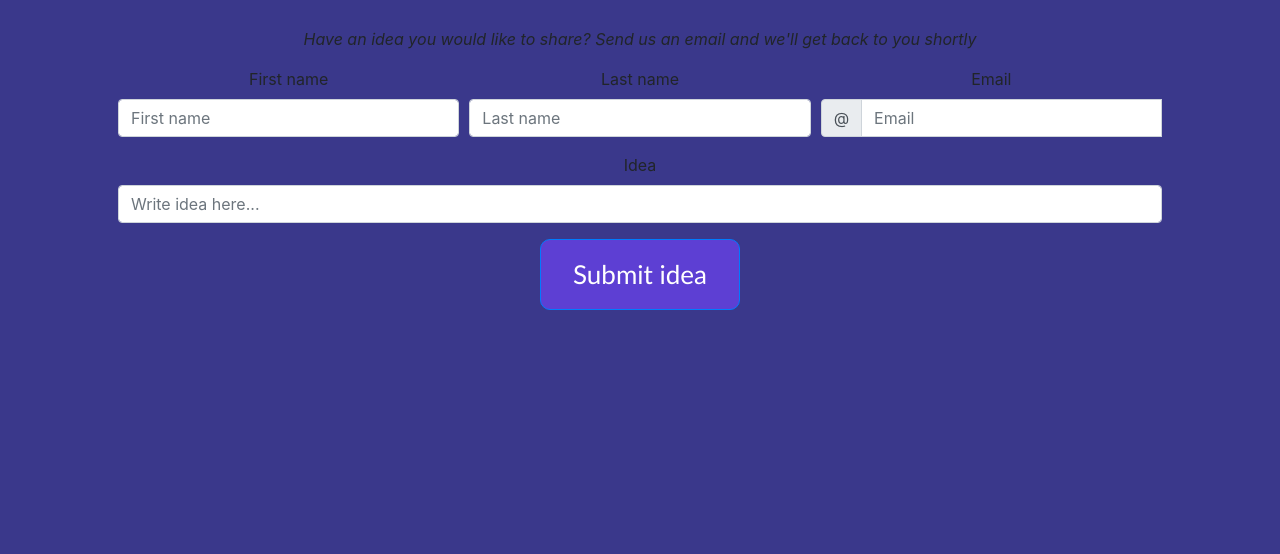
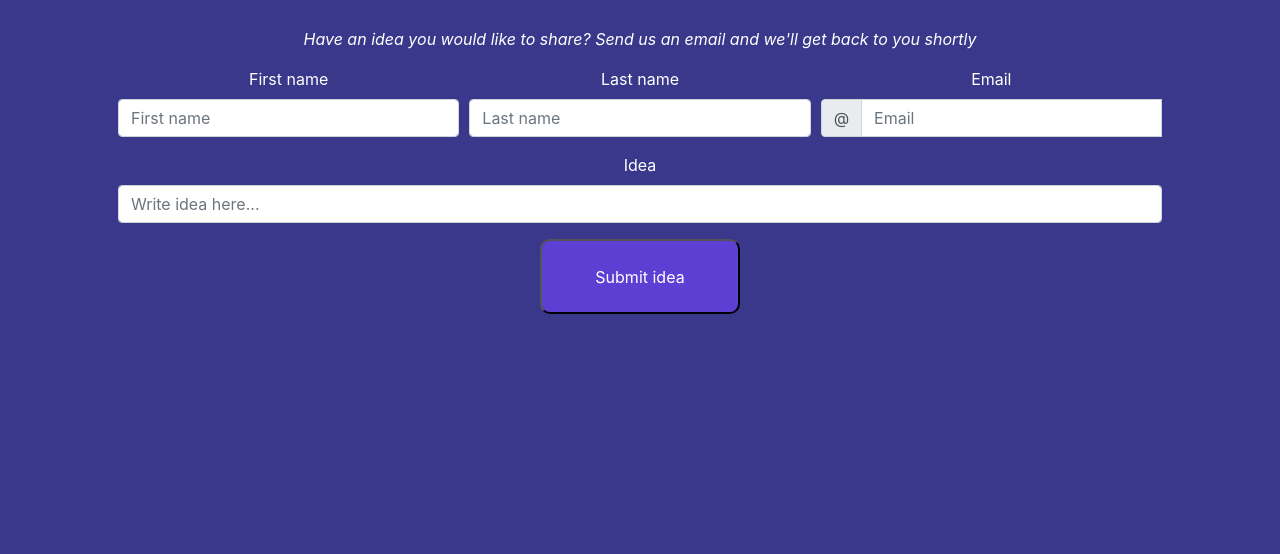
Before and after one commit to Lilou-coder/Projet-NSI, a Flask app: page /contacteznous in a window 1280 px wide. Shown: the part 132-686 px from the top of the page. Run offline with Flask 2, Linux system fonts and the light colour scheme; a user stored in the database is signed in; some libraries are stand-ins or nearby versions.

Commit message:
Add files via upload

```diff
--- a/finance/static/styles.css
+++ b/finance/static/styles.css
@@ -131,15 +131,16 @@ main img
 }
 
 .button {
-    background-color: #5D3FD3; /* Blue */
+    width: 300px;
+    height: 100px;
+    background-color: #5D3FD3;
     border-radius: 10px ;
     color: rgb(255, 255, 255);
     font-family: 'Gill Sans', 'Gill Sans MT', Calibri, 'Trebuchet MS', sans-serif;
-    padding: 15px 32px;
     text-align: center;
     text-decoration: none;
     display: inline-block;
-    font-size: 26px;
+    font-size: 20px;
 }
 
 .button_rules {
@@ -151,7 +152,7 @@ main img
     text-align: center;
     text-decoration: none;
     display: inline-block;
-    font-size: 26px;
+    font-size: 20px;
 }
 
 /* unvisited link */
--- a/finance/templates/contacteznous.html
+++ b/finance/templates/contacteznous.html
@@ -1,4 +1,3 @@
-
 {% extends "layout.html" %}
 
 {% block title %}
@@ -6,25 +5,25 @@
 {% endblock %}
 
 {% block main %}
-    <p><i> Have an idea you would like to share? Send us an email and we'll get back to you shortly</i></p>
+    <p style="color: white"><i> Have an idea you would like to share? Send us an email and we'll get back to you shortly</i></p>
     <form action="/contacteznous" method="post" class="needs-validation">
         <div class="form-row">
             <div class="col-md-4 mb-3">
-                <label for="validationCustom01">First name</label>
+                <label for="validationCustom01" style="color: white">First name</label>
                 <input type="text" class="form-control" name="first_name" placeholder="First name" required>
                 <div class="valid-feedback">
                     Looks good!
                 </div>
             </div>
             <div class="col-md-4 mb-3">
-                <label for="validationCustom02">Last name</label>
+                <label for="validationCustom02" style="color: white">Last name</label>
                 <input type="text" class="form-control" name="last_name" placeholder="Last name" required>
                 <div class="valid-feedback">
                     Looks good!
                 </div>
             </div>
             <div class="col-md-4 mb-3">
-                <label for="validationCustomUsername">Email</label>
+                <label for="validationCustomUsername" style="color: white">Email</label>
                 <div class="input-group">
                     <div class="input-group-prepend">
                         <span class="input-group-text" id="inputGroupPrepend">@</span>
@@ -37,12 +36,13 @@
             </div>
         </div>
         <div class="form-group">
-            <label for="exampleFormControlTextarea1">Idea</label>
+            <label for="exampleFormControlTextarea1" style="color: white">Idea</label>
             <input class="form-control" name="idea" rows="3" placeholder="Write idea here..." required></input>
             <div class="invalid-feedback">
                 Please provide an idea.
             </div>
         </div>
-        <button class="btn btn-primary button" type="submit" name="feedbackform">Submit idea</button>
     </form>
+
+<button type="submit" name="feedbackform" style="background-color: #5D3FD3; border-radius: 10px ;width: 200px; height: 75px; color:white">Submit idea</button>
 {% endblock %}
```
Also changed, not shown: finance/templates/creategame.html (+3 -12 lines).
